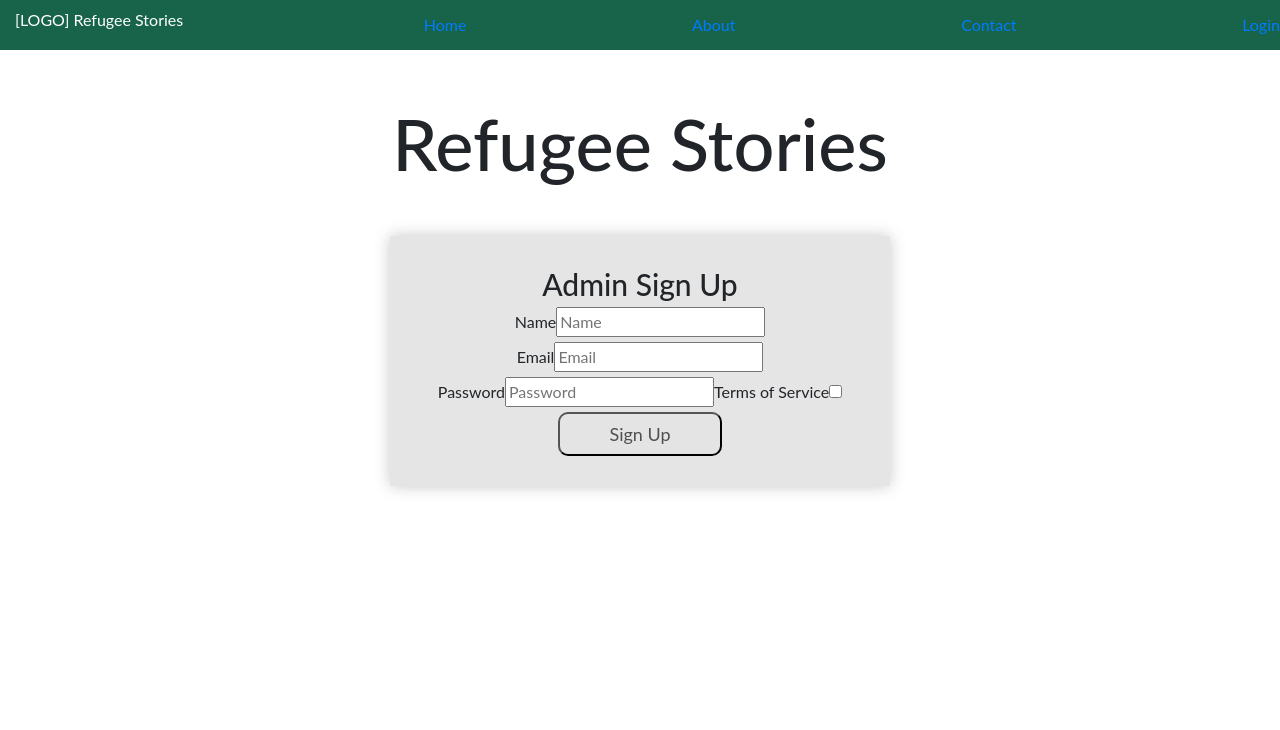
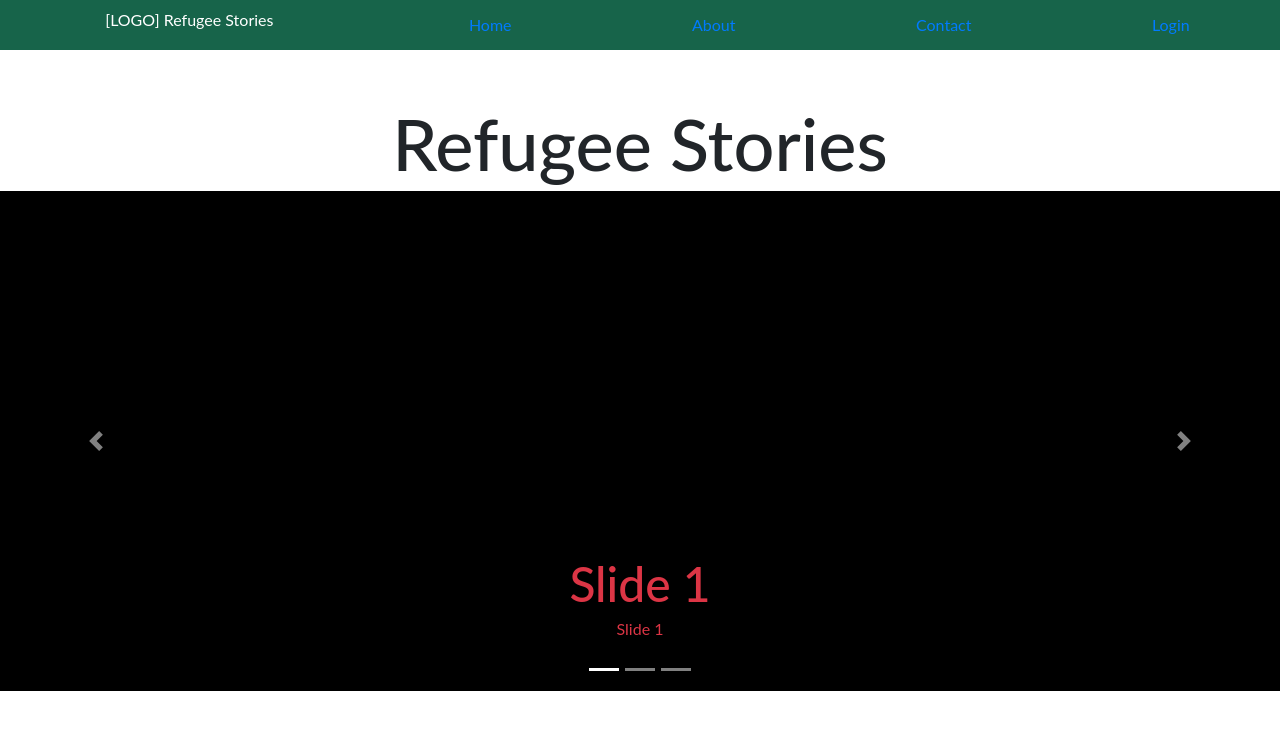
Before and after one commit to bw-refugee-stories-1/front-end, a React (Create React App) app: page / in a window 1280 px wide. Shown: the top 730 px of the page. Built offline with nearby package versions, Linux system fonts and the light colour scheme.

Commit message:
deleted admin sign up, updated headerscss to space around; brought in initial login form

```diff
--- a/src/App.js
+++ b/src/App.js
@@ -1,6 +1,5 @@
 import React from "react";
 import { Route, Switch, NavLink } from "react-router-dom";
-import SignUpForm from "./components/SignUpForm";
 import HomePage from "./components/HomePage";
 import LoginForm from "./components/LoginForm";
 import "bootstrap/dist/css/bootstrap.min.css";
@@ -21,8 +20,14 @@ function App() {
         <NavLink to="/login">Login</NavLink>
       </header>
       <h1>Refugee Stories</h1>
-        <SignUpForm />
-
+      <Switch>
+        <Route path="/login">
+          <LoginForm />
+        </Route>
+        <Route path="/">
+          <HomePage />
+        </Route>
+      </Switch>
 
       {/* Add routes here */}
     </div>
--- a/src/components/SignUpForm.js
+++ /dev/null
@@ -1,107 +0,0 @@
-import React, { useState, useEffect } from "react";
-import { withFormik, Form, Field } from "formik";
-import * as Yup from "yup";
-import axios from "axios";
-
-const NewUserForm = ({ values, errors, touched, status }) => {
-  console.log("values", values);
-  console.log("errors", errors);
-  console.log("touched", touched);
-
-  //local state that holds successful form submission data
-  const [users, setUsers] = useState([]);
-  useEffect(() => {
-    console.log("Status has changed!", status);
-    status && setUsers(users => [...users, status]);
-  }, [status]);
-
-  return (
-    <div className="new-user-form">
-      <h4>Admin Sign Up</h4>
-      <Form>
-        <label htmlFor="name">
-          Name
-          <Field id="name" type="text" name="name" placeholder="Name" />
-          {touched.name && errors.name && (
-            <p className="errors">{errors.name}</p>
-          )}
-        </label>
-        <label htmlFor="email">
-          Email
-          <Field id="email" type="text" name="email" placeholder="Email" />
-          {touched.email && errors.email && (
-            <p className="errors">{errors.email}</p>
-          )}
-        </label>
-        <label htmlFor="password">
-          Password
-          <Field
-            id="password"
-            type="text"
-            name="password"
-            placeholder="Password"
-          />
-          {touched.password && errors.password && (
-            <p className="errors">{errors.password}</p>
-          )}
-        </label>
-        <label className="checkbox">
-          Terms of Service
-          <Field type="checkbox" name="terms" checked={values.terms} />
-          <span className="checkmark" />
-        </label>
-        <button type="submit">Sign Up</button>
-      </Form>
-      {/* use this to map users and print them in a list */}
-      {/* {users.map(user => {
-        return (
-          <ul key={user.id}>
-            <li>Name: {user.name}</li>
-            <li>Email: {user.email}</li>
-          </ul>
-        );
-      })} */}
-    </div>
-  );
-};
-
-const FormikSignUpForm = withFormik({
-  //props from <NewUserForm /> in app are in props param
-  mapPropsToValues(props) {
-    return {
-      name: props.name || "",
-      email: props.email || "",
-      password: props.password || "",
-      terms: props.terms || false
-    };
-  },
-
-  //Declare shape and requirement of values object (from state)
-  validationSchema: Yup.object().shape({
-    name: Yup.string().required("Name is Required"),
-    email: Yup.string()
-      .email()
-      .required("Email is required"),
-    password: Yup.string()
-      .min(8)
-      .required("Password is Required"),
-    terms: Yup.boolean().oneOf([true], "Must Accept Terms of Service")
-  }),
-
-  handleSubmit(values, { setStatus, resetForm }) {
-    console.log("submitting", values);
-    axios
-      .post("https://reqres.in/api/users", values)
-      .then(response => {
-        console.log("success", response);
-        //sends a status update through props in NewUserForm with value as response.data content
-        setStatus(response.data);
-
-        //clears form inputs, from FormkikBag
-        resetForm();
-      })
-      .catch(error => console.log(error.response));
-  }
-})(NewUserForm);
-
-export default FormikSignUpForm;
--- a/src/stylesheets/base.scss
+++ b/src/stylesheets/base.scss
@@ -42,8 +42,6 @@ h5 {
 
 // Working with styles for the SignUpForm below:
 
-
-
 button {
   background-color: #e5e4e4;
   color: #505050;
@@ -51,7 +49,6 @@ button {
   width: 164px;
   height: 44px;
   font-size: 18px;
-
 }
 
 button:hover {
@@ -62,6 +59,9 @@ button:hover {
 button:active {
   background-color: $greenpea;
   color: #ffffff;
+}
+
+.admin-login {
 
 }
 
@@ -69,10 +69,10 @@ button:active {
   display: flex;
   flex-direction: column;
   width: 500px;
-	padding: 30px;
-	background: #e5e5e5;
-	margin: 50px auto;
-	box-shadow: 0px 0px 15px rgba(0, 0, 0, 0.22);
+  padding: 30px;
+  background: #e5e5e5;
+  margin: 50px auto;
+  box-shadow: 0px 0px 15px rgba(0, 0, 0, 0.22);
 }
 
 // .new-user-form {
--- a/src/stylesheets/header.scss
+++ b/src/stylesheets/header.scss
@@ -7,7 +7,7 @@ header {
 
   display: flex;
   flex-direction: row;
-  justify-content: space-between;
+  justify-content: space-around;
   align-items: center;
 
   background: $greenpea;
@@ -19,9 +19,7 @@ header {
 }
 
 nav {
-
   @media screen and (max-width: $small) {
     // Add hamburger menu
   }
-
 }
--- a/src/stylesheets/variables.scss
+++ b/src/stylesheets/variables.scss
@@ -1,9 +1,9 @@
 // Colors
-$greenpea: #17644A;
+$greenpea: #17644a;
 $text-mineshaft: #363636;
 $text-gray: #898989;
-$bg-gallerygray: #F0F0F0;
-$bg-shadowgreen: #8CC8B4;
+$bg-gallerygray: #f0f0f0;
+$bg-shadowgreen: #8cc8b4;
 $bg-mineshaft: #202020;
 
 // Breakpoints
```
